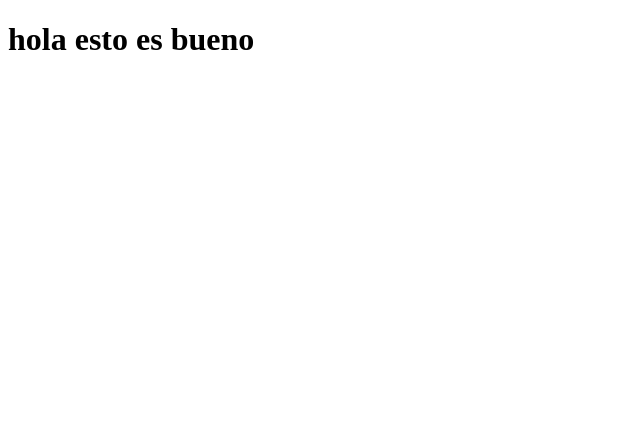
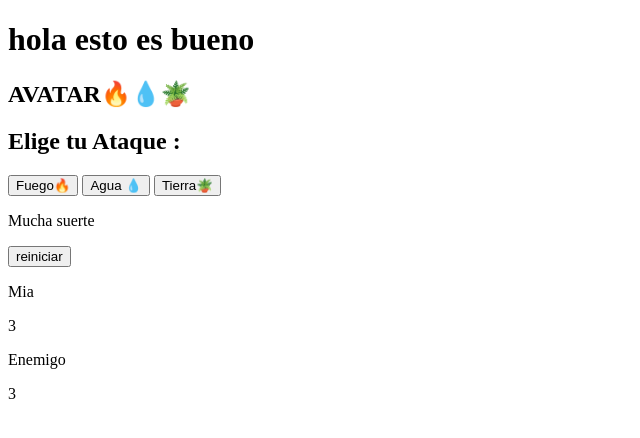
Before and after one commit to Elevaluador/proyecto, a plain HTML site: page proyecto.html in a window 1280 px wide. Shown: the whole page, without its empty margins (0-640 px from the left). Drawn offline with Linux system fonts and the light colour scheme.

Commit message:
cambio one

```diff
--- a/proyecto.html
+++ b/proyecto.html
@@ -7,5 +7,44 @@
 </head>
 <body>
     <h1> hola esto es bueno</h1>
+    <section id="selecionar-ataque">
+        <h1 class="titulo"> AVATAR🔥💧🪴</h1>
+        <h2 class="subtitulo"> Elige tu Ataque :</h2>
+        <div class="tarjetas-ataques">
+            <button id="boton-fuego" class="boton-ataque"> Fuego🔥</button>
+            <button id="boton-agua"class="boton-ataque"> Agua 💧</button>
+            <button id="boton-tierra" class="boton-ataque"> Tierra🪴</button>
+        </div>
+        <div>
+           <div id="mensajes">
+                 <p id="resultado"> Mucha suerte </p>
+                 <section id="reiniciar">
+                    <button id="boton-reiniciar">reiniciar</button>
+                </section>
+
+            </div>
+
+
+        </div>
+        <div class="cuadros-ataques">
+            <div class="ataques-jugador">
+                 <p> Mia</p>
+                 <p id="vidas-jugador">3</p>
+                 <p id="mascota-jugador"></p>
+                 <div id="mensajes-jugador"></div>
+            </div>
+
+            <div class="ataques-enemigo">
+                <p> Enemigo</p>
+                <p id="vidas-enemigo">3</p>
+                <p id="mascota-enemigo"></p>
+                <div id="mensajes-enemigo"></div>
+
+            </div>
+
+
+        </div>
+    </section>
+
 </body>
 </html>
```
